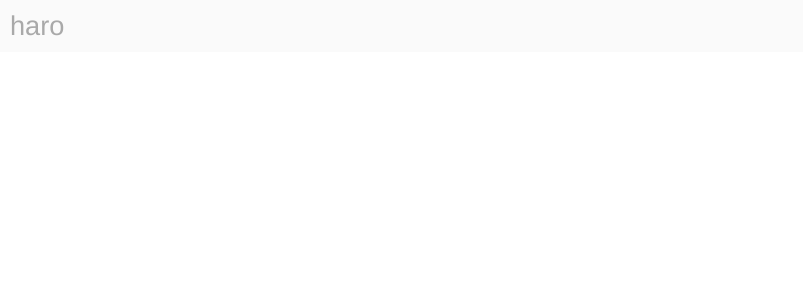
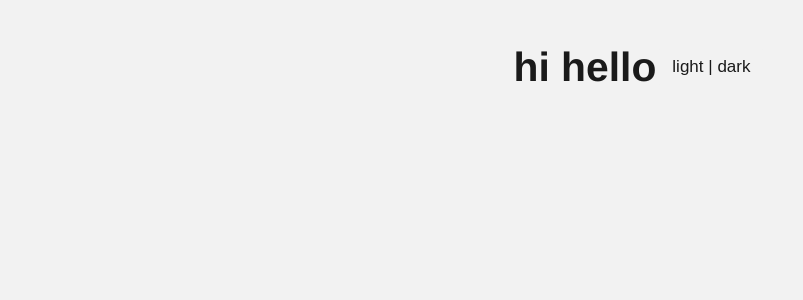
Before and after one commit to saecula/reinforcement-viz-ts, a React (Create React App) app: page / in a window 1280 px wide. Shown: the top 300 px of the page, without its empty margins (0-803 px from the left). Built offline with nearby package versions, Linux system fonts and the light colour scheme.

Commit message:
add theme provider and toggle

```diff
--- a/package.json
+++ b/package.json
@@ -11,11 +11,14 @@
     "@types/react": "^16.9.0",
     "@types/react-dom": "^16.9.0",
     "@types/rebass": "^4.0.6",
+    "@types/uuid": "^8.0.0",
+    "csstype": "^2.6.10",
     "react": "^16.13.1",
     "react-dom": "^16.13.1",
     "react-scripts": "3.4.1",
     "rebass": "^4.0.7",
-    "typescript": "~3.7.2"
+    "typescript": "~3.7.2",
+    "uuid": "^8.1.0"
   },
   "scripts": {
     "start": "SKIP_PREFLIGHT_CHECK=true PORT=3002 react-scripts start",
--- a/src/components/Background.tsx
+++ b/src/components/Background.tsx
@@ -1,7 +1,20 @@
 import React from 'react';
+import { ThemeContext, ThemeType } from '../contexts';
 
-const Background: React.FunctionComponent<{}> = () => {
-  return <div></div>;
+const getCss = (theme: ThemeType): React.CSSProperties => ({
+  width: '100%',
+  height: '100%',
+  backgroundColor: theme.background,
+  color: theme.onBackground,
+  position: 'absolute',
+  zIndex: -1,
+  top: 0,
+  left: 0,
+});
+
+const Background: React.FunctionComponent<{}> = ({ children }) => {
+  const { theme } = React.useContext(ThemeContext);
+  return <div style={getCss(theme)}>{children}</div>;
 };
 
 export default Background;
--- a/src/components/Content.tsx
+++ b/src/components/Content.tsx
@@ -1,7 +1,14 @@
-import React from 'react';
+import React, { useContext } from 'react';
+import { ThemeContext, ThemeType } from 'contexts';
 
-const Content = () => {
-  return <div></div>;
+const getCss = (theme: ThemeType): React.CSSProperties => ({
+  position: 'absolute',
+  background: theme.background,
+});
+
+const Content: React.FunctionComponent<{}> = () => {
+  const { theme } = useContext(ThemeContext);
+  return <div style={getCss(theme)}></div>;
 };
 
 export default Content;
--- a/src/components/Header.tsx
+++ b/src/components/Header.tsx
@@ -1,17 +1,18 @@
 import React, { useContext } from 'react';
-import { Box } from 'rebass';
-import { ThemeContext } from 'providers';
+import { Box, Button } from 'rebass';
+import { CSSObject } from 'styled-components';
+import { ThemeContext, ThemeType } from 'contexts';
 
-const css = (theme: any) => ({
+const getCss = (theme: ThemeType) => ({
+  display: 'flex',
   padding: '10px',
   alignText: 'center',
   justifyContent: 'center',
   alignItems: 'center',
   fontFamily: 'Helvetica',
   fontSize: '1.7em',
-  color: theme.foreground,
+  color: theme.onBackground,
   backgroundColor: theme.background,
-  marginColor: 'darkgrey',
   top: '0px',
   left: '0px',
   width: '100%',
@@ -19,9 +20,34 @@ const css = (theme: any) => ({
 });
 
 const Header: React.FunctionComponent<{}> = () => {
-  const theme = useContext(ThemeContext);
-  console.log('theme!', theme);
-  return <Box style={css(theme)}>haro</Box>;
+  const { theme, toggle } = useContext(ThemeContext);
+  return (
+    <Box style={getCss(theme)}>
+      <Title theme={theme} />
+      <ThemeToggle theme={theme} toggle={toggle} />
+    </Box>
+  );
+};
+
+const Title = (props: { theme: ThemeType }) => {
+  return <h2 style={{ color: props.theme.onBackground }}>hi hello</h2>;
+};
+
+const getToggleCss = (theme: ThemeType): CSSObject => ({
+  color: theme.onBackground,
+  backgroundColor: theme.background,
+  fontSize: '17px',
+});
+
+const ThemeToggle = (props: {
+  theme: ThemeType;
+  toggle: (event: React.MouseEvent<HTMLButtonElement, MouseEvent>) => void;
+}) => {
+  return (
+    <Button css={getToggleCss(props.theme)} onClick={props.toggle}>
+      light | dark
+    </Button>
+  );
 };
 
 export default Header;
--- /dev/null
+++ b/src/contexts/ThemeContext.tsx
@@ -0,0 +1,53 @@
+import React, { createContext, useState } from 'react';
+
+export interface ThemeType {
+  background: string;
+  surface: string;
+  primary: string;
+  secondary: string;
+  onBackground: string;
+  onSurface: string;
+  onPrimary: string;
+  onSecondary: string;
+}
+
+const lightTheme: ThemeType = {
+  background: '#f2f2f2',
+  surface: '#f7f7f7',
+  primary: '#4EC5F1',
+  secondary: '#0df2c9',
+  onBackground: '#1a1a1a',
+  onSurface: '#292929',
+  onPrimary: '#4EC5F1',
+  onSecondary: '#d1d1d1',
+};
+
+const darkTheme: ThemeType = {
+  background: '#0a0a0a',
+  surface: '#121212',
+  primary: '#00f0c0',
+  secondary: '#008a6e',
+  onBackground: '#bfbfbf',
+  onSurface: '#ffffff',
+  onPrimary: '#ffffff',
+  onSecondary: '#ffffff',
+};
+
+const ThemeContext = createContext({
+  theme: lightTheme,
+  toggle: (event: React.MouseEvent<HTMLButtonElement, MouseEvent>) => {},
+});
+ThemeContext.displayName = 'ThemeContext';
+
+export const ThemeProvider: React.FunctionComponent<{}> = ({ children }) => {
+  const [theme, setTheme] = useState(lightTheme);
+  const toggleTheme = () =>
+    setTheme((prev) => (prev === lightTheme ? darkTheme : lightTheme));
+  return (
+    <ThemeContext.Provider value={{ theme, toggle: toggleTheme }}>
+      {children}
+    </ThemeContext.Provider>
+  );
+};
+
+export default ThemeContext;
--- /dev/null
+++ b/src/contexts/index.tsx
@@ -0,0 +1,4 @@
+import { ThemeType as TType } from './ThemeContext';
+
+export { default as ThemeContext, ThemeProvider } from './ThemeContext';
+export type ThemeType = TType;
--- a/src/providers/ThemeProvider.tsx
+++ /dev/null
@@ -1,23 +0,0 @@
-import React, { createContext } from 'react';
-
-const ThemeContext = createContext({
-  background: 'lightgrey',
-  foreground: 'darkgrey',
-  highlight: 'green',
-});
-
-export const ThemeProvider: React.FunctionComponent<{}> = ({ children }) => {
-  return (
-    <ThemeContext.Provider
-      value={{
-        background: '#FAFAFA',
-        foreground: 'darkgray',
-        highlight: 'green',
-      }}
-    >
-      {children}
-    </ThemeContext.Provider>
-  );
-};
-
-export default ThemeContext;
--- a/src/providers/index.tsx
+++ /dev/null
@@ -1,4 +0,0 @@
-export {
-  default as ThemeContext,
-  ThemeProvider as TProvider,
-} from './ThemeProvider';
```
Also changed, not shown: src/App.tsx (+9 -3 lines), src/contexts/AgentContext.tsx (added, +48 -0 lines), 1 other file (tests, documents, lock files or other folders).
